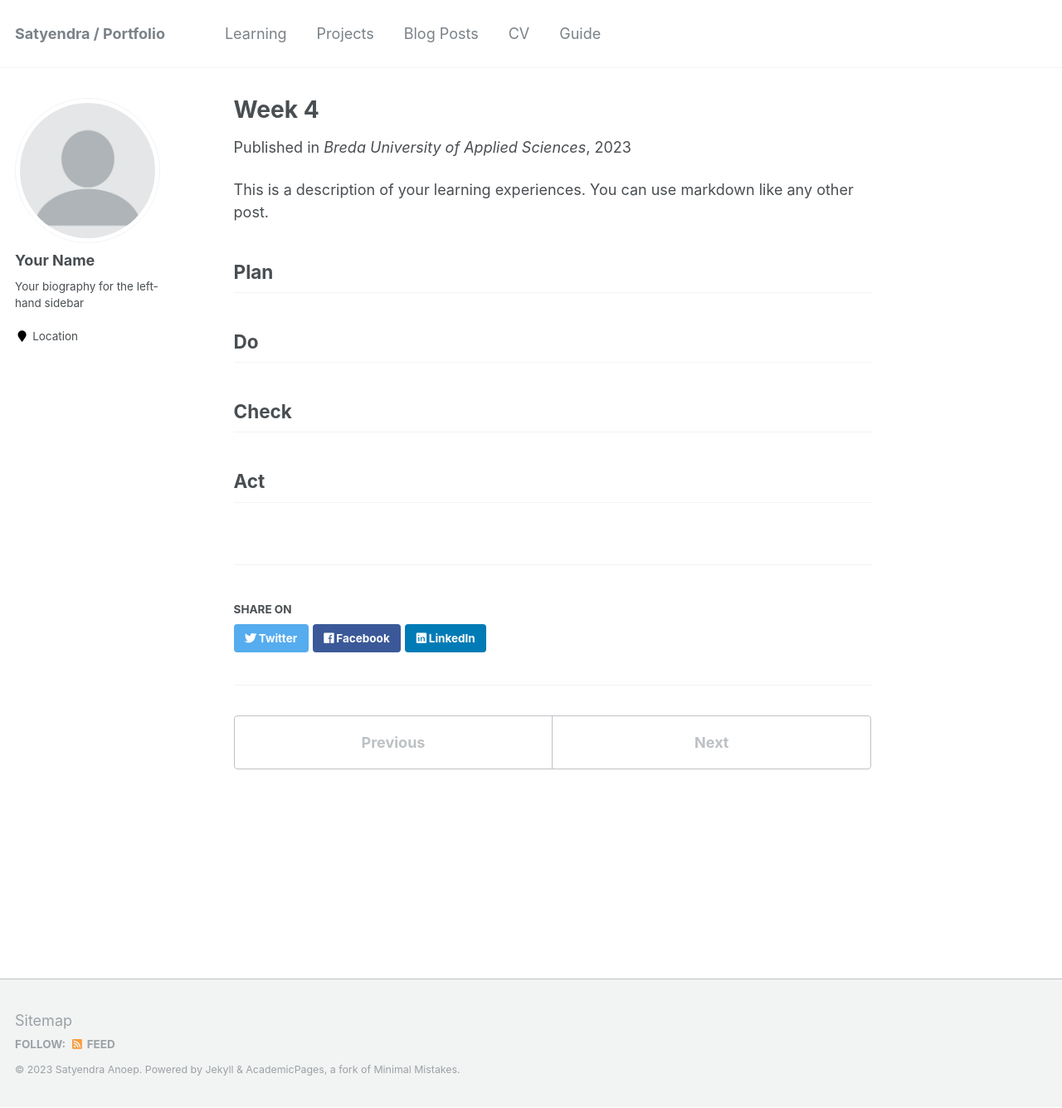
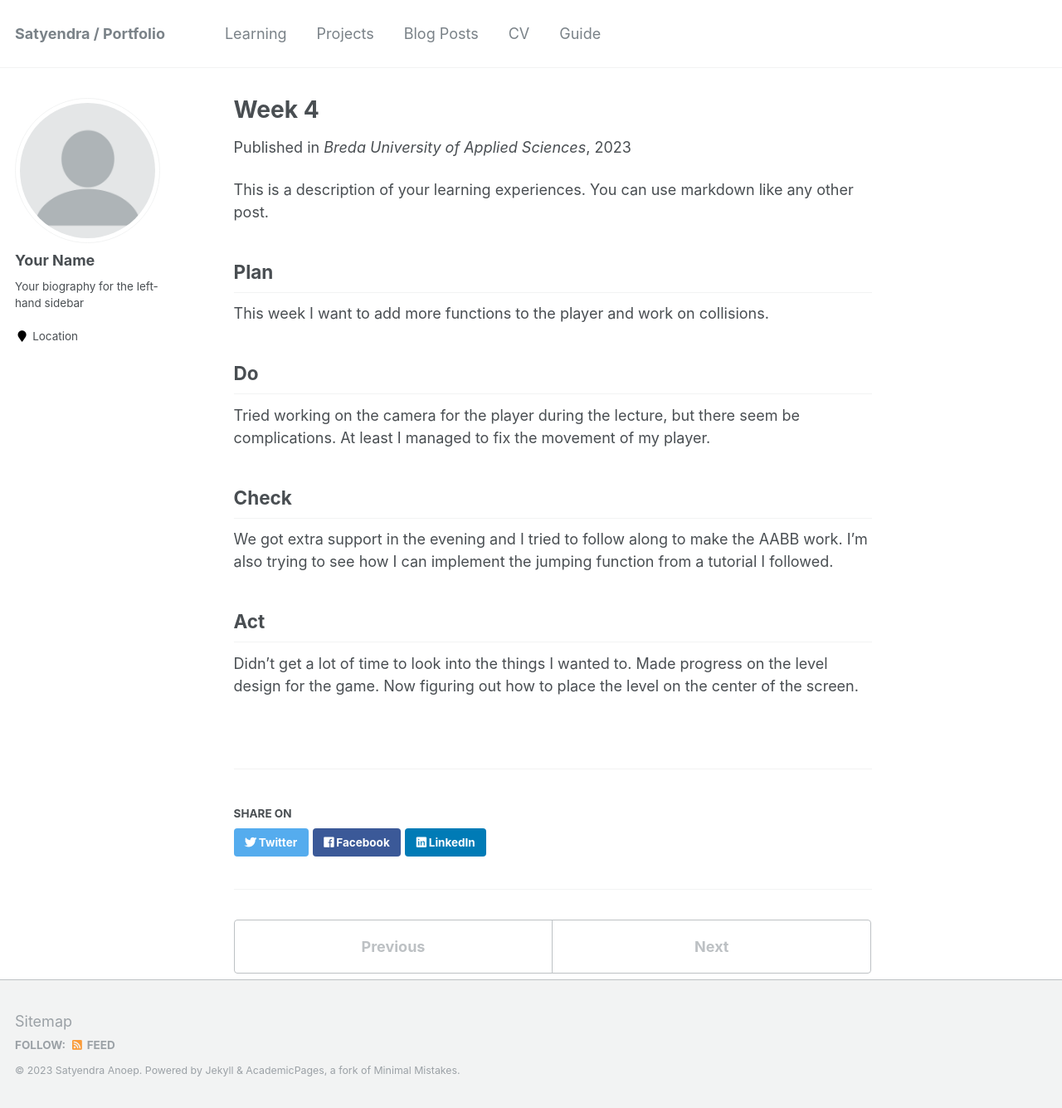
Before and after one commit to GitSatyen/CourseBuas, a Jekyll site: the page built from _learning/week-4.md, in a window 1280 px wide and 1335 px high. Shown: the whole window at 83% size. Built offline with Jekyll 4.4.1, drawn with Linux system fonts in a browser that asks for light colours.

Commit message:
Update week 5

```diff
--- a/_learning/week-4.md
+++ b/_learning/week-4.md
@@ -17,7 +17,7 @@ NOTE: Fill this section in at the beginning of the week!
 
 What do you plan to do this week? What new knowledge do you want to acquire? Do you want to follow any of the learning units for the course? Do you want to work on the assignment for the course? How much time do you estimate you will spend on these tasks?
 -->
-
+This week I want to add more functions to the player and work on collisions.
 ## Do
 
 <!---
@@ -27,6 +27,7 @@ What were you actually able to accomplish? Was it more or less than what you pla
 
 Provide as much context as possible. Use code snippets or take screenshots of what you were able to accomplish. Please provide references to any additional sources of information that helped you.
 -->
+Tried working on the camera for the player during the lecture, but there seem be complications. At least I managed to fix the movement of my player.
 
 ## Check
 
@@ -41,7 +42,7 @@ Did you give anyone else feedback? Who did you give feedback to? How did they re
 
 NOTE: Any source of feedback is feedback!
 -->
-
+We got extra support in the evening and I tried to follow along to make the AABB work. I’m also trying to see how I can implement the jumping function from a tutorial I followed.
 ## Act
 
 <!---
@@ -51,3 +52,4 @@ What action points can you identify from this week? What would you like to impro
 
 If your planned time estimates were not accurate, what would you do to improve them?
 -->
+Didn't get a lot of time to look into the things I wanted to. Made progress on the level design for the game. Now figuring out how to place the level on the center of the screen.
```
Also changed, not shown: _learning/week-5.md (+4 -3 lines).
